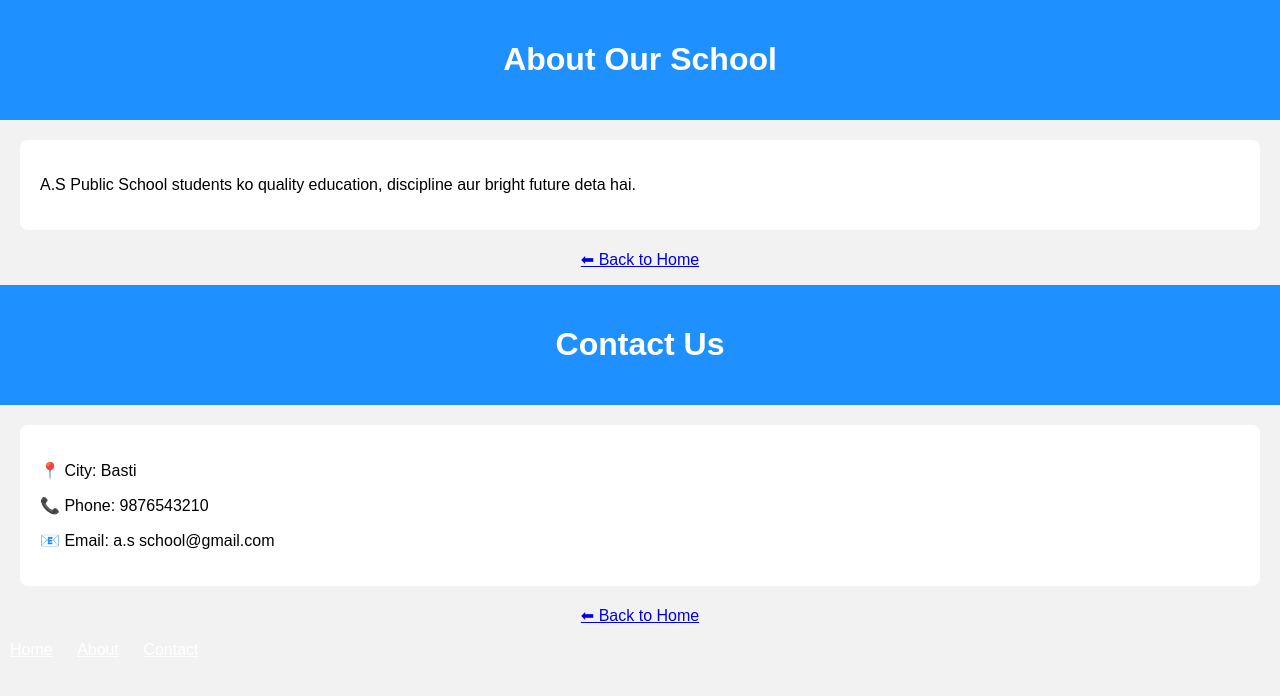
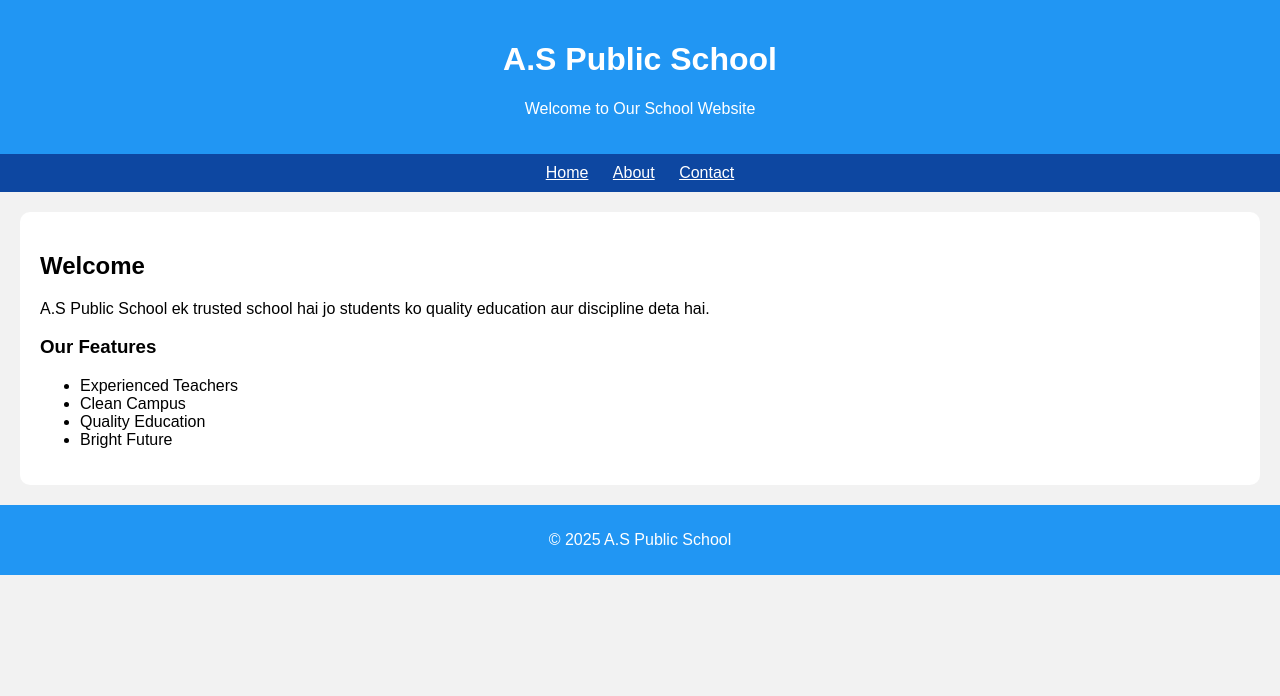
Before and after one commit to kharwaniya19-tech/My-website-, a plain HTML site: page index.html in a window 1280 px wide. Drawn offline with Linux system fonts and the light colour scheme.

Commit message:
Update index.html

```diff
--- a/index.html
+++ b/index.html
@@ -1,53 +1,46 @@
+
 <!DOCTYPE html>
 <html>
 <head>
-  <title>About - A.S Public School</title>
+  <title>A.S Public School</title>
 </head>
 
-<body style="font-family: Arial; background:#f2f2f2; margin:0;">
+<body style="margin:0; font-family: Arial; background:#f2f2f2;">
 
-  <div style="background:#1e90ff; color:white; padding:20px; text-align:center;">
-    <h1>About Our School</h1>
+  <!-- Header -->
+  <div style="background:#2196f3; color:white; padding:20px; text-align:center;">
+    <h1>A.S Public School</h1>
+    <p>Welcome to Our School Website</p>
   </div>
 
-  <div style="background:white; margin:20px; padding:20px; border-radius:8px;">
-    <p>
-      A.S Public School students ko quality education, discipline aur bright future deta hai.
-    </p>
+  <!-- Menu -->
+  <div style="background:#0d47a1; padding:10px; text-align:center;">
+    <a href="index.html" style="color:white; margin:10px;">Home</a>
+    <a href="about.html" style="color:white; margin:10px;">About</a>
+    <a href="contact.html" style="color:white; margin:10px;">Contact</a>
   </div>
 
-  <p style="text-align:center;">
-    <a href="index.html">⬅ Back to Home</a>
-  </p>
+  <!-- Content -->
+  <div style="background:white; margin:20px; padding:20px; border-radius:10px;">
+    <h2>Welcome</h2>
+    <p>
+      A.S Public School ek trusted school hai jo students ko
+      quality education aur discipline deta hai.
+    </p>
+
+    <h3>Our Features</h3>
+    <ul>
+      <li>Experienced Teachers</li>
+      <li>Clean Campus</li>
+      <li>Quality Education</li>
+      <li>Bright Future</li>
+    </ul>
+  </div>
+
+  <!-- Footer -->
+  <div style="background:#2196f3; color:white; text-align:center; padding:10px;">
+    <p>© 2025 A.S Public School</p>
+  </div>
 
 </body>
 </html>
-<!DOCTYPE html>
-<html>
-<head>
-  <title>Contact - A.S Public School</title>
-</head>
-
-<body style="font-family: Arial; background:#f2f2f2; margin:0;">
-
-  <div style="background:#1e90ff; color:white; padding:20px; text-align:center;">
-    <h1>Contact Us</h1>
-  </div>
-
-  <div style="background:white; margin:20px; padding:20px; border-radius:8px;">
-    <p>📍 City: Basti</p>
-    <p>📞 Phone: 9876543210</p>
-    <p>📧 Email: a.s school@gmail.com</p>
-  </div>
-
-  <p style="text-align:center;">
-    <a href="index.html">⬅ Back to Home</a>
-  </p>
-
-</body>
-</html>
-<p>
-  <a href="index.html" style="color:white; margin:10px;">Home</a>
-  <a href="about.html" style="color:white; margin:10px;">About</a>
-  <a href="contact.html" style="color:white; margin:10px;">Contact</a>
-</p>
```
